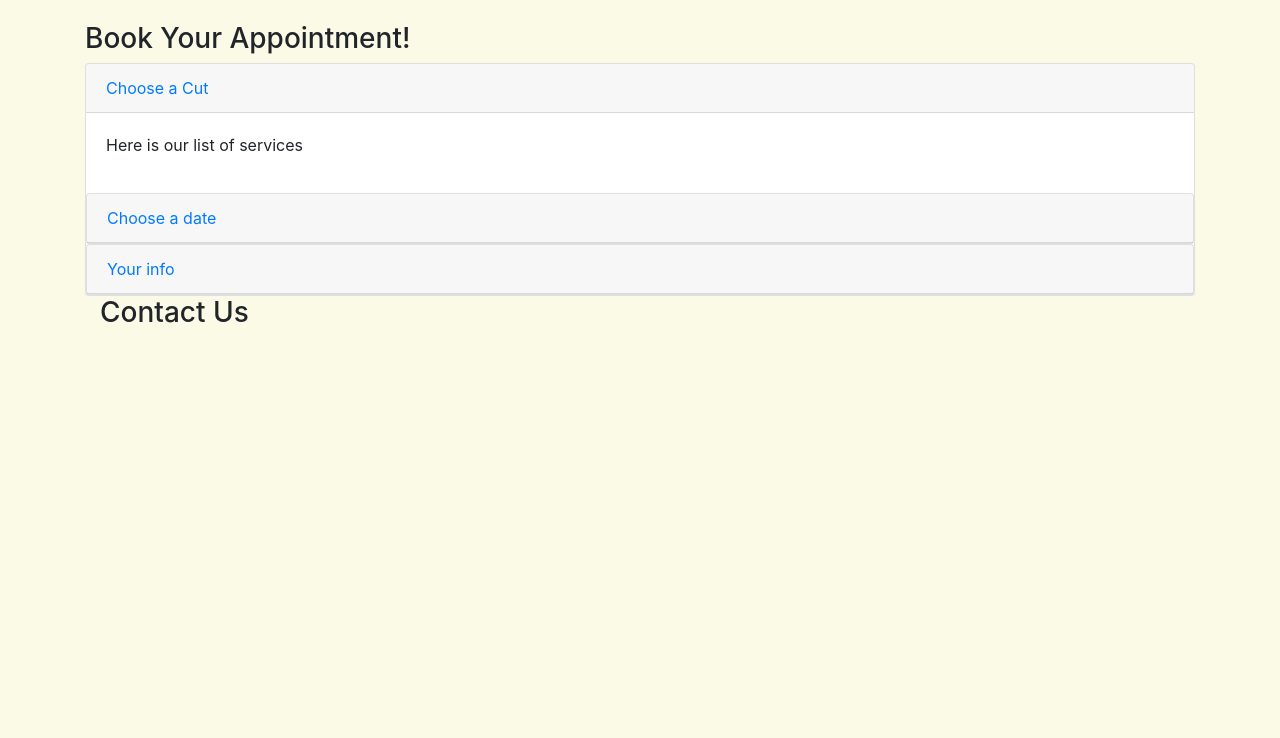
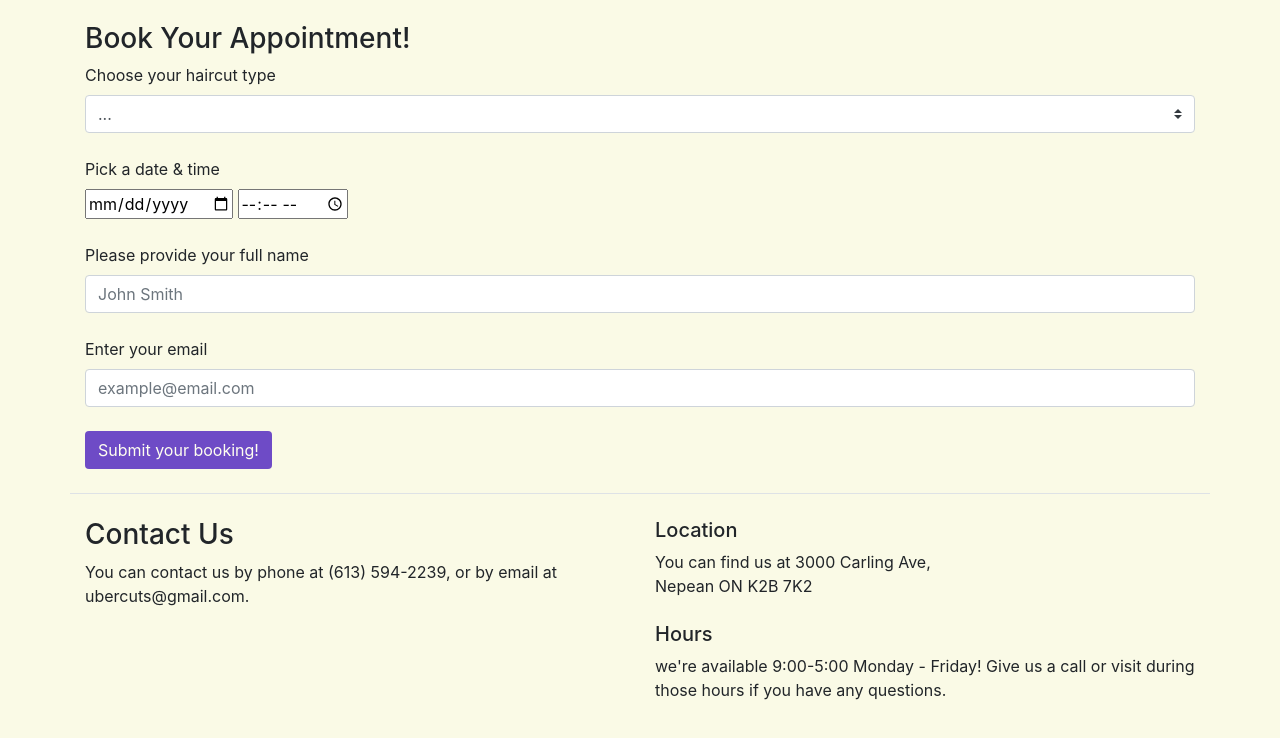
Before and after one commit to SEG3125-A/Group38-Labs, a plain HTML site: page Lab 4/index.html in a window 1280 px wide. Shown: the part 1171-1909 px from the top of the page. Before the commit the page ends 1509 px from the top, so only its background shows below. Drawn offline with nearby package versions, Linux system fonts and the light colour scheme.

Commit message:
finishing the last parts of lab 4

```diff
--- a/Lab 4/index.html
+++ b/Lab 4/index.html
@@ -56,7 +56,7 @@
                     <a href="#booking" class="navtxt">Book with Us</a>
                 </li>
                 <li class="nav-item pr-3 pl-3 navii">
-                    <a href="" class="navtxt">Contact Us</a>
+                    <a href="#contact" class="navtxt">Contact Us</a>
                 </li>
             </ul>
         </nav>
@@ -165,53 +165,63 @@
     <!-- https://www.w3schools.com/bootstrap4/bootstrap_collapse.asp -->
     <!-- As we want to do a vertical navigation better suited for mobile design, an accordion pattern -->
     <!-- could work well.  You can use other patterns too.  This is just an example. -->
-    <div class="container">
+    <div class="container-md border-bottom mb-4">
         <h3 id = "booking">Book Your Appointment!</h3>
-        <div id="accordion">
-            <div class="card">
-                <div class="card-header">
-                    <a class="card-link" data-toggle="collapse" href="#collapseService">Choose a Cut</a>
-                </div>
-                <div id="collapseService" class="collapse show" data-parent="#accordion">
-                    <div class="card-body">
-                        <p>Here is our list of services</p>
-                    </div>
-                </div>
-            <div class="card">
-                <div class="card-header">
-                    <a class="collapsed card-link" data-toggle="collapse" href="#collapseDate">Choose a date</a>
-                </div>
-                <div id="collapseDate" class="collapse" data-parent="#accordion">
-                    <div class="card-body">
-                        <p>What date?</p>
-                        <!-- Bootstrap has various input components. Some examples are given here: -->
-                        <!-- Component shown here: https://v4-alpha.getbootstrap.com/components/forms/#textual-inputs -->
-                        <div class="form-group row">
-                            <label for="dateTimeInput" class="col-2 col-form-label">Date and time</label>
-                            <div class="col-10">
-                                <input class="form-control" type="datetime-local" value="2011-08-19T13:45:00" id="dateTimeInput">
-                            </div>
-                        </div>
-                    </div>
-                </div>
+        <div class="bookingform mb-4">
+            <label>Choose your haircut type</label>
+            <select class="custom-select mr-sm-2">
+                <option selected>...</option>
+                <option value="1">Short hair cut</option>
+                <option value="2">Medium hair trim</option>
+                <option value="3">Short hair trim</option>
+                <option value="4">Custom cut</option>
+            </select>
+        </div>
+        <div class="bookingform mb-4">
+            <label>Pick a date & time</label>
+            <div class="justify-content-between">
+                <input type="date">
+              <input type="time">
             </div>
-            <div class="card">
-                <div class="card-header">
-                    <a class="collapsed card-link" data-toggle="collapse" href="#collapseClientInfo">Your info</a>
-                </div>
-                <div id="collapseClientInfo" class="collapse" data-parent="#accordion">
-                    <div class="card-body">
-                        <p>Your information so we can contact you</p>
-                        <p>Form to enter name, email, phone</p>
-                    </div>
-                </div>
+
+        </div>
+        <div class="bookingform mb-4">
+            <label>Please provide your full name</label>
+            <input type="text"class = "form-control" placeholder="John Smith">
+        </div>
+        <div class="bookingform mb-4">
+            <label>Enter your email</label>
+            <input type="email" class="form-control" placeholder="example@email.com">
+        </div>
+        <button class="btn btnclr mb-4">Submit your booking!</button>
+
+    </div>
+
+
+    <div class="container mb-5">
+
+        <div class="row">
+            <div class="col-6">
+                <h3 id = "contact">Contact Us</h3>
+                You can contact us by phone at (613) 594-2239,
+                or by email at ubercuts@gmail.com.
+
+            </div>
+            <div class="col-6">
+                <h5>Location</h5>
+                You can find us at 3000 Carling Ave,
+                <br>
+                Nepean ON
+
+                K2B 7K2
+
+                <br>
+                <br>
+                <h5>Hours</h5>
+                we're available 9:00-5:00 Monday - Friday!
+                Give us a call or visit during those hours if you have any questions.
             </div>
         </div>
     </div>
-
-
-    <div class="container">
-        <h3>Contact Us</h3>
-    </div>
 </body>
 </html>
--- a/Lab 4/styles/style.css
+++ b/Lab 4/styles/style.css
@@ -44,3 +44,20 @@ h1 {
 .secondaryclr {
     background-color: rgb(233, 217, 240);
 }
+
+.btnclr {
+    background-color: rgb(110, 75, 198);
+    color: ivory;
+    transition-duration: 0.25s;
+}
+
+.btnclr:hover{
+    background-color: rgb(68, 45, 128);
+    color: ivory;
+
+}
+
+.btnclr:active, .btnclr:focus, .btnclr:active:focus{
+    background-color: rgb(47, 31, 87);
+    color:ivory;
+}
```
